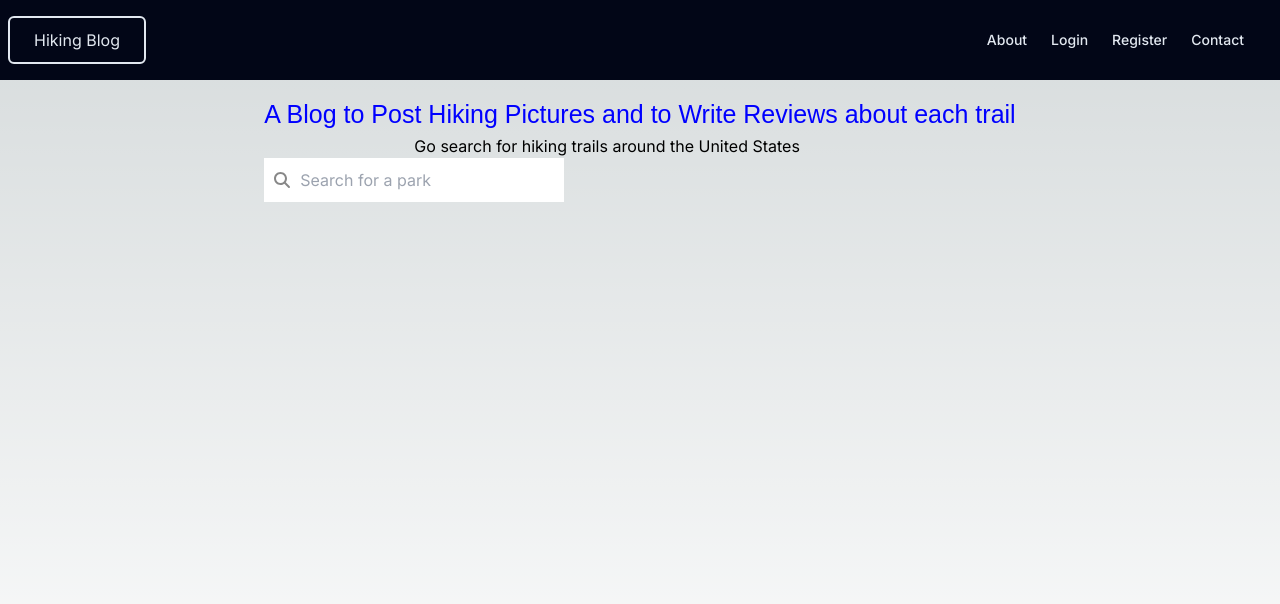
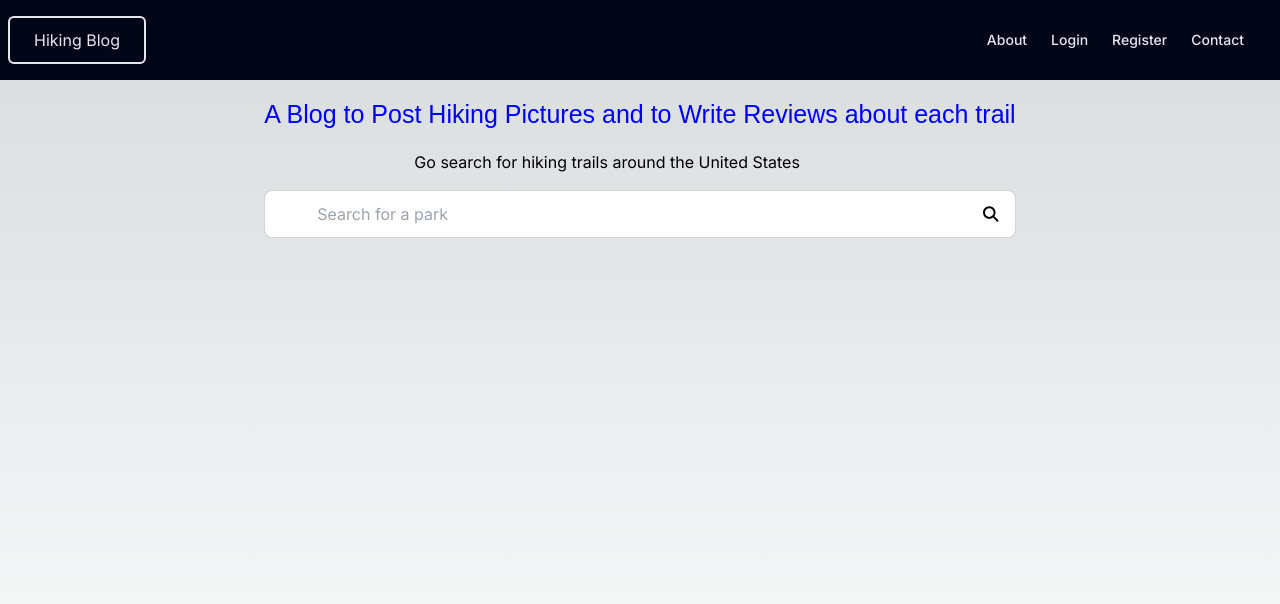
Before and after one commit to mwang840/HikingBlogV2, a Next.js app in the folder hikeblog/: page / in a window 1280 px wide. Shown: the top 604 px of the page. Built offline with nearby package versions, Linux system fonts and the light colour scheme.

Commit message:
new changes

```diff
--- /dev/null
+++ b/hikeblog/src/@types/api/Park/Park.ts
@@ -0,0 +1,103 @@
+export interface Activity {
+    id: string;
+    name: string;
+}
+
+export interface Topic {
+    id: string;
+    name: string;
+}
+
+export interface Contacts {
+    phoneNumbers: PhoneNumber[];
+    emailAddresses: EmailAddress[];
+}
+
+export interface PhoneNumber {
+    phoneNumber: string;
+    description: string;
+    extension: string;
+    type: string;
+}
+
+export interface EmailAddress {
+    description: string;
+    emailAddress: string;
+}
+
+export interface EntranceFee {
+    cost: string;
+    description: string;
+    title: string;
+}
+
+export interface EntrancePass {
+    cost: string;
+    description: string;
+    title: string;
+}
+
+export interface OperatingHour {
+    exceptions: any[];
+    description: string;
+    standardHours: StandardHours;
+    name: string;
+}
+
+export interface StandardHours {
+    wednesday: string;
+    monday: string;
+    thursday: string;
+    sunday: string;
+    tuesday: string;
+    friday: string;
+    saturday: string;
+}
+
+export interface Address {
+    postalCode: string;
+    city: string;
+    stateCode: string;
+    countryCode: string;
+    provinceTerritoryCode: string;
+    line1: string;
+    type: string;
+    line3: string;
+    line2: string;
+}
+
+export interface Image {
+    credit: string;
+    title: string;
+    altText: string;
+    caption: string;
+    url: string;
+}
+
+export interface Park {
+    id: string;
+    url: string;
+    fullName: string;
+    parkCode: string;
+    description: string;
+    latitude: string;
+    longitude: string;
+    latLong: string;
+    activities: Activity[];
+    topics: Topic[];
+    states: string;
+    contacts: Contacts;
+    entranceFees: EntranceFee[];
+    entrancePasses: EntrancePass[];
+    fees: any[];
+    directionsInfo: string;
+    directionsUrl: string;
+    operatingHours: OperatingHour[];
+    addresses: Address[];
+    images: Image[];
+    weatherInfo: string;
+    name: string;
+    designation: string;
+    multimedia: any[];
+    relevanceScore: number;
+}
--- a/hikeblog/src/app/components/searchbar.tsx
+++ /dev/null
@@ -1,67 +0,0 @@
-"use client";
-import { useState } from "react";
-import { FontAwesomeIcon } from '@fortawesome/react-fontawesome';
-import { faSearch } from '@fortawesome/free-solid-svg-icons';
-import { NPSKey } from "../parksKey";
-import axios from "axios";
-export default function SearchBar() {
-    const apiUrl = 'https://developer.nps.gov/api/v1/parks';
-    const [searchQuery, setSearchQuery] = useState<string>("");
-    const [searchList, setSearchList] = useState<string[]>([]);
-    const [parkData, setParkData] = useState<string>("");
-    const filteredSearch = searchList.filter((item) =>
-        item.toLowerCase().includes(searchQuery.toLowerCase())
-    );
-
-      const getParksData = async () => {
-        try {
-          const response = await axios.get(apiUrl, {
-            params: {
-              q: searchQuery,
-              api_key: NPSKey, // assuming NPSAPI_Key is your API key
-            },
-          });
-          setParkData(response.data.data);
-          console.log(response.data.data)
-        } catch (error) {
-          console.error(error);
-        }
-      };
-
-    const getParks = ()=>{
-      getParksData();
-    }
-    console.log(searchQuery);
-
-    return (
-        <div style={{ position: 'relative', width: '300px' }}>
-            <input
-                type="text"
-                value={searchQuery}
-                onChange={(e) => setSearchQuery(e.target.value)}
-                placeholder="Search for a park"
-                style={{ width: '100%', padding: '10px', paddingLeft: '36px' }}
-            />
-            <FontAwesomeIcon
-                icon={faSearch}
-                style={{
-                    position: 'absolute',
-                    left: '10px',
-                    top: '50%',
-                    transform: 'translateY(-50%)',
-                    fontSize: '16px',
-                    color: '#888'
-                }}
-
-            />
-            <ul>
-
-            </ul>
-            <div>
-                {filteredSearch.map((item, index) => (
-                    <div key={index}>{item}</div>
-                ))}
-            </div>
-        </div>
-    );
-}
--- a/hikeblog/src/app/layout.tsx
+++ b/hikeblog/src/app/layout.tsx
@@ -1,6 +1,6 @@
 import { Inter } from "next/font/google";
 import "./globals.css";
-import NavBar from "./components/navbar";
+import NavBar from "../components/navbar";
 
 const inter = Inter({ subsets: ["latin"] });
 
--- a/hikeblog/src/app/page.tsx
+++ b/hikeblog/src/app/page.tsx
@@ -1,13 +1,25 @@
 import Image from "next/image";
-import SearchBar from "./components/searchbar";
+import SearchBar from "../components/SearchBar";
 export default function Home() {
     return (
         <main className="flex min-h-screen flex-col items-center justify-between p-24">
             <title>Hiking Blog</title>
-      <div>
-        <h1 style={{color: "blue", fontFamily: "sans-serif", fontSize:25}}> A Blog to Post Hiking Pictures and to Write Reviews about each trail</h1>
-          <h3 style={{paddingLeft: "150px"}}>Go search for hiking trails around the United States</h3>
-          <SearchBar/>
+            <div className="flex flex-col gap-4">
+                <h1
+                    style={{
+                        color: "blue",
+                        fontFamily: "sans-serif",
+                        fontSize: 25,
+                    }}
+                >
+                    {" "}
+                    A Blog to Post Hiking Pictures and to Write Reviews about
+                    each trail
+                </h1>
+                <h3 style={{ paddingLeft: "150px" }}>
+                    Go search for hiking trails around the United States
+                </h3>
+                <SearchBar />
             </div>
         </main>
     );
--- /dev/null
+++ b/hikeblog/src/components/SearchBar.tsx
@@ -0,0 +1,63 @@
+"use client";
+import React from "react";
+import { FaMagnifyingGlass } from "react-icons/fa6";
+import { NPSKey } from "../app/parksKey";
+import axios from "axios";
+import { Park } from "@/@types/api/Park/Park";
+import debounce from "lodash.debounce";
+
+export default function SearchBar() {
+    const apiUrl = "https://developer.nps.gov/api/v1/parks";
+    const [searchQuery, setSearchQuery] = React.useState<string>("");
+    const [searchList, setSearchList] = React.useState<string[]>([]);
+    const [parkData, setParkData] = React.useState<Park[]>();
+    const filteredSearch = searchList.filter((item) =>
+        item.toLowerCase().includes(searchQuery.toLowerCase()),
+    );
+
+    const onSearchChange = debounce(
+        async (event: React.ChangeEvent<HTMLInputElement>) => {
+            const { target } = event;
+            if (target !== null) {
+                const { value } = target;
+
+                console.log(`querying with ${value}`);
+                const searchedParks = await axios.get<Park[]>(apiUrl, {
+                    params: {
+                        q: value,
+                        api_key: NPSKey,
+                    },
+                });
+
+                const { data } = searchedParks;
+                setParkData(data);
+            }
+        },
+        750,
+    );
+
+    return (
+        <div className="relative w-full">
+            <label className="input input-bordered flex items-center gap-2">
+                <input
+                    className="grow"
+                    type="text"
+                    onChange={onSearchChange}
+                    placeholder="Search for a park"
+                    style={{
+                        width: "100%",
+                        padding: "10px",
+                        paddingLeft: "36px",
+                    }}
+                />
+                <FaMagnifyingGlass />
+            </label>
+            <ul></ul>
+            <div>
+                {filteredSearch.map((item, index) => (
+                    <div key={index}>{item}</div>
+                ))}
+            </div>
+        </div>
+    );
+}
--- a/hikeblog/tailwind.config.ts
+++ b/hikeblog/tailwind.config.ts
@@ -15,6 +15,6 @@ const config: Config = {
             },
         },
     },
-  plugins: [],
+    plugins: [require("daisyui")],
 };
 export default config;
```
Also changed, not shown: hikeblog/package.json (+9 -6 lines), hikeblog/src/components/links.ts (renamed from hikeblog/src/app/components/links.ts), hikeblog/src/components/navbar.tsx (renamed from hikeblog/src/app/components/navbar.tsx), hikeblog/src/components/navlinks.tsx (renamed from hikeblog/src/app/components/navlinks.tsx), 2 other files (tests, documents, lock files or other folders). Lines whose indentation alone changed are shown as unchanged.
